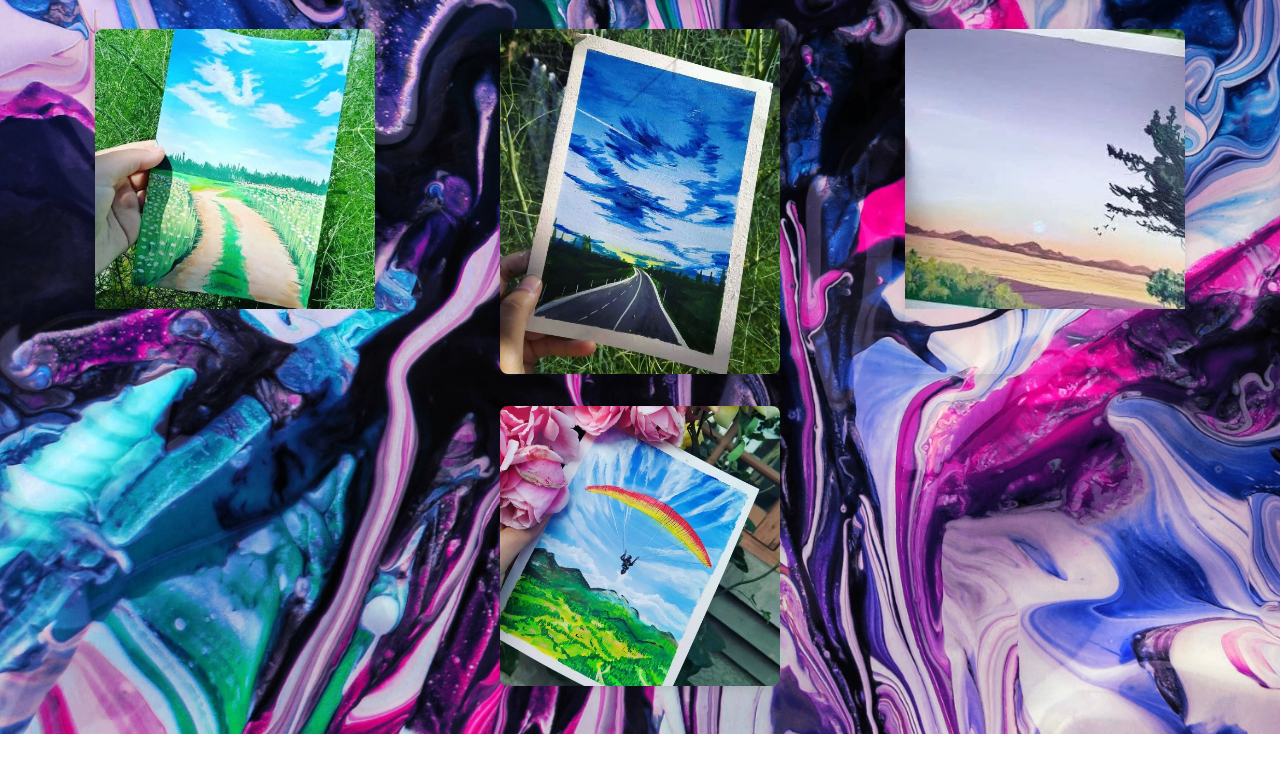
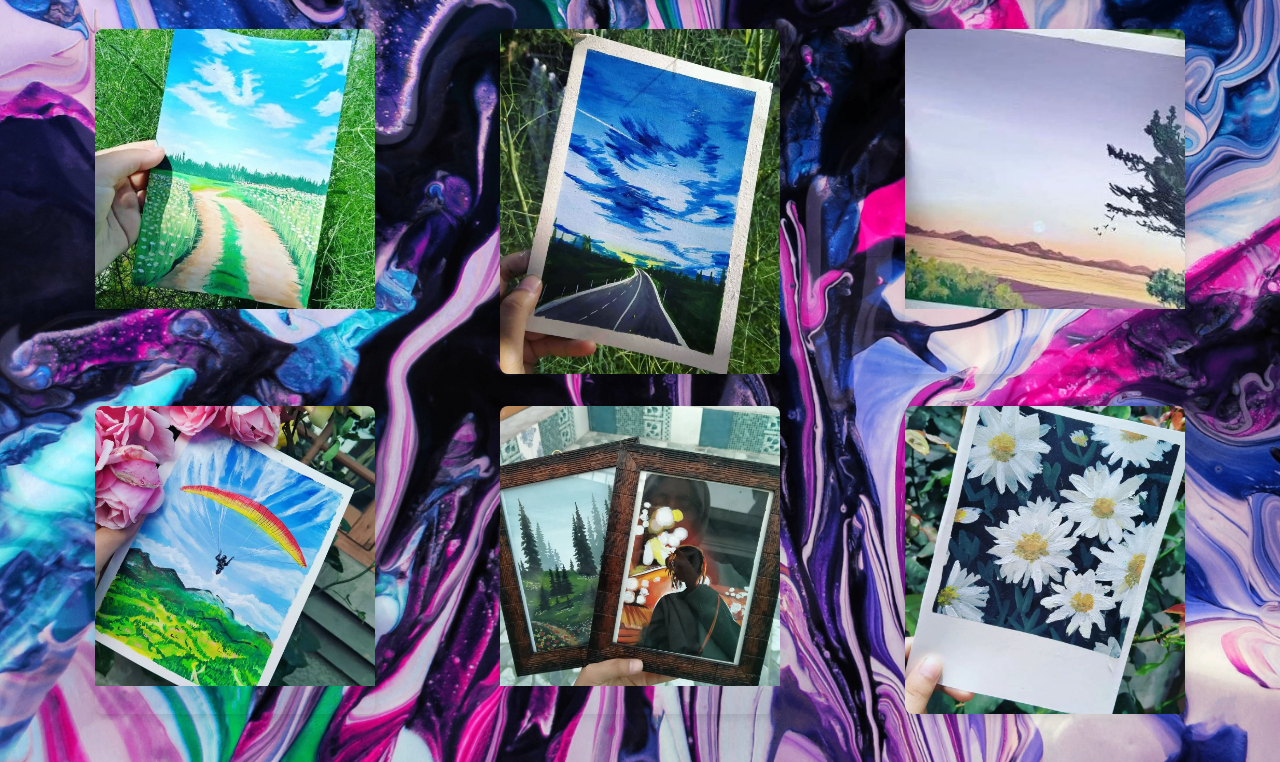
Before and after one commit to muhammdshibil/bratsart.github.io., a plain HTML site: page index.html in a window 1280 px wide. Shown: the part 2270-3032 px from the top of the page. Before the commit the page ends 3004 px from the top, so only its background shows below. Drawn offline with Linux system fonts and the light colour scheme; files whose address does not match are found by name.

Commit message:
Update index.html

```diff
--- a/index.html
+++ b/index.html
@@ -279,6 +279,16 @@
         <div class="painting">
             <img src="images/310407258_669792578037035_3680628738886160918_n.webp" alt="Painting 19">
         </div>
+
+        <div class="painting">
+            <img src="images/310974385_636755891492913_1117412874388847997_n.webp" alt="Painting 20">
+        </div>
+
+        <div class="painting">
+            <img src="images/310640830_346908044286645_455383139150802566_n.webp" alt="Painting 21">
+        </div>
+
+
         <!-- Add more painting divs as needed -->
 
     </section>
```
